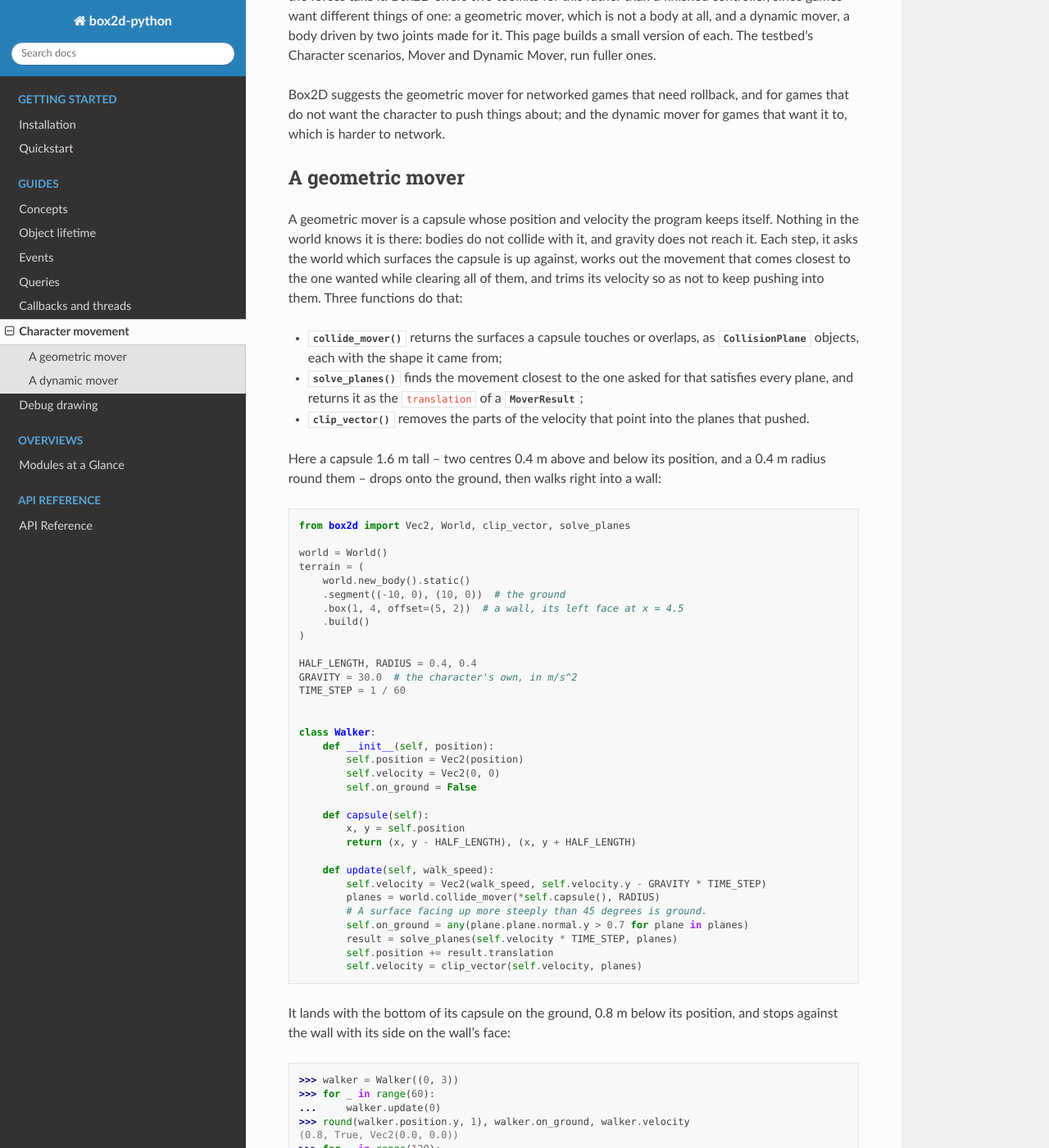
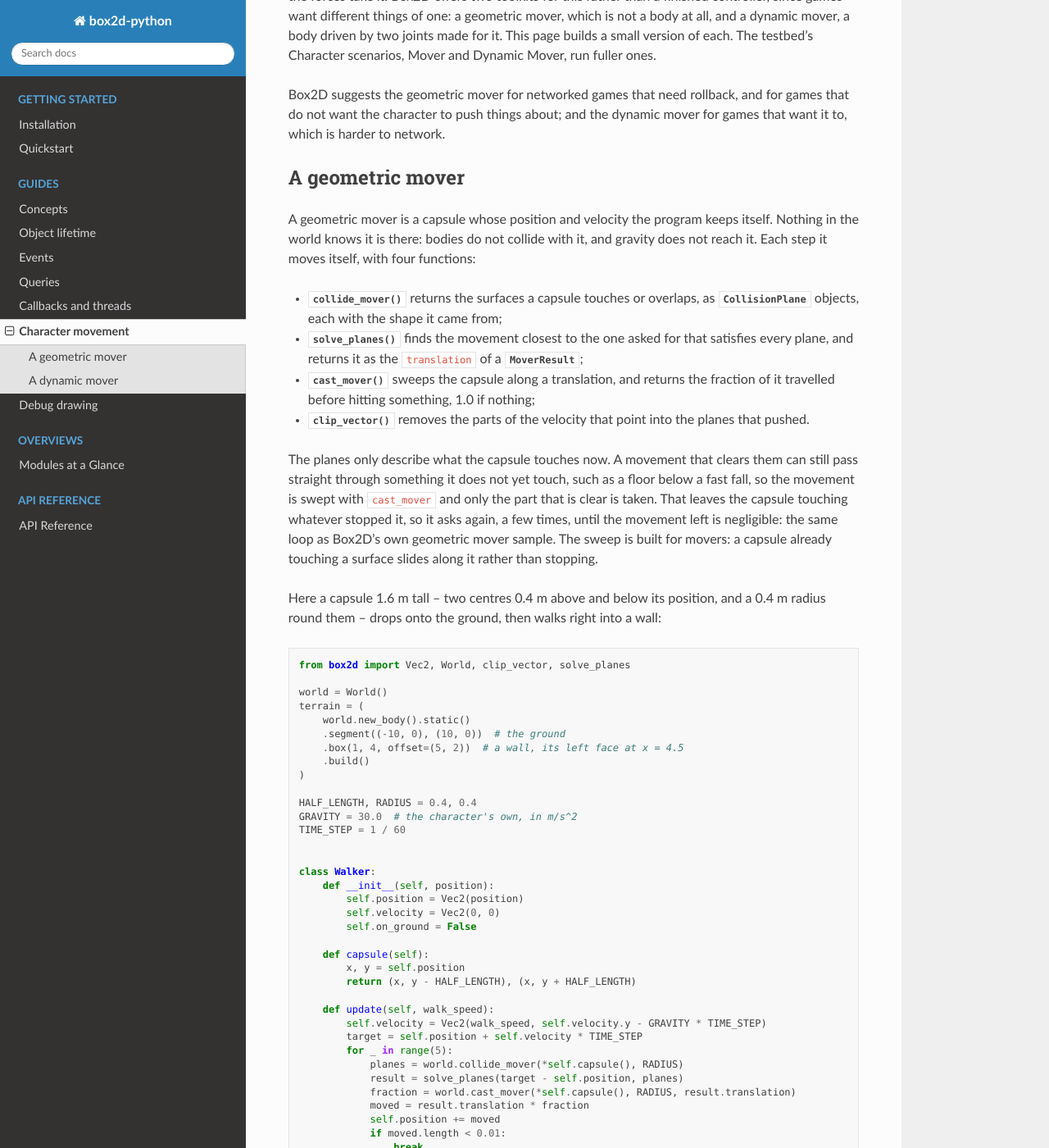
Before and after one commit to giorgosg/box2d-py, a Sphinx documentation site: the page built from docs/source/guides/character_movement.rst, in a window 1280 px wide and 1400 px high, scrolled down 224 px. Shown: the whole window at 82% size. Built offline with Sphinx 7.4.7 and the Read the Docs theme 3.1.0, drawn with Linux system fonts in a browser that asks for light colours; some of the changed text lies outside the part shown.

Commit message:
Address review of the guides
- Character movement: the geometric mover sweeps each solved movement with
  cast_mover and takes only the clear part, in Box2D's sample's loop of up to
  five passes, so a fast fall no longer passes through the ground; a
  doctest drops it from 30 m. The prose says the sweep is part of the loop.
  The pogo's ray notes that first_hit_only skips the character's own capsule.
- Concepts: the door stands on its hinge at the floor rather than hanging
  above it; the fixed step is justified as upstream does, by variable results
  being hard to debug; only a non-zero velocity wakes a body.
- Callbacks: when the broad phase consults custom_filter, and that
  continuous collision may too; queries during a step, cast_mover included;
  pile() destroys its world.
- Queries: queries during a step; static shapes fill a max_results cap
  first, shown; a raw float rounded.
- Events: Box2D 3.2 sweeps fast shapes and bullets against sensors.
- Worlds a page replaces are destroyed first.

Co-Authored-By: Claude Opus 5.5 <noreply@anthropic.com>

```diff
--- a/docs/source/guides/character_movement.rst
+++ b/docs/source/guides/character_movement.rst
@@ -19,10 +19,7 @@ A geometric mover
 
 A geometric mover is a capsule whose position and velocity the program keeps
 itself. Nothing in the world knows it is there: bodies do not collide with it,
-and gravity does not reach it. Each step, it asks the world which surfaces the
-capsule is up against, works out the movement that comes closest to the one
-wanted while clearing all of them, and trims its velocity so as not to keep
-pushing into them. Three functions do that:
+and gravity does not reach it. Each step it moves itself, with four functions:
 
 - :meth:`~box2d.world.World.collide_mover` returns the surfaces a capsule
   touches or overlaps, as :class:`~box2d.mover.CollisionPlane` objects, each
@@ -30,8 +27,20 @@ pushing into them. Three functions do that:
 - :func:`~box2d.mover.solve_planes` finds the movement closest to the one
   asked for that satisfies every plane, and returns it as the
   ``translation`` of a :class:`~box2d.mover.MoverResult`;
+- :meth:`~box2d.world.World.cast_mover` sweeps the capsule along a
+  translation, and returns the fraction of it travelled before hitting
+  something, 1.0 if nothing;
 - :func:`~box2d.mover.clip_vector` removes the parts of the velocity that
   point into the planes that pushed.
+
+The planes only describe what the capsule touches now. A movement that clears
+them can still pass straight through something it does not yet touch, such as
+a floor below a fast fall, so the movement is swept with ``cast_mover`` and
+only the part that is clear is taken. That leaves the capsule touching
+whatever stopped it, so it asks again, a few times, until the movement left is
+negligible: the same loop as Box2D's own geometric mover sample. The sweep is
+built for movers: a capsule already touching a surface slides along it rather
+than stopping.
 
 Here a capsule 1.6 m tall -- two centres 0.4 m above and below its position,
 and a 0.4 m radius round them -- drops onto the ground, then walks right into a
@@ -66,11 +75,17 @@ wall:
 
         def update(self, walk_speed):
             self.velocity = Vec2(walk_speed, self.velocity.y - GRAVITY * TIME_STEP)
-            planes = world.collide_mover(*self.capsule(), RADIUS)
-            # A surface facing up more steeply than 45 degrees is ground.
+            target = self.position + self.velocity * TIME_STEP
+            for _ in range(5):
+                planes = world.collide_mover(*self.capsule(), RADIUS)
+                result = solve_planes(target - self.position, planes)
+                fraction = world.cast_mover(*self.capsule(), RADIUS, result.translation)
+                moved = result.translation * fraction
+                self.position += moved
+                if moved.length < 0.01:
+                    break
+            # A surface no steeper than about 45 degrees is ground.
             self.on_ground = any(plane.plane.normal.y > 0.7 for plane in planes)
-            result = solve_planes(self.velocity * TIME_STEP, planes)
-            self.position += result.translation
             self.velocity = clip_vector(self.velocity, planes)
 
 It lands with the bottom of its capsule on the ground, 0.8 m below its
@@ -88,6 +103,18 @@ position, and stops against the wall with its side on the wall's face:
     >>> round(walker.position.x, 1), walker.velocity
     (4.1, Vec2(0.0, 0.0))
 
+Without the sweep, a walker dropped from higher up would be falling fast
+enough to step from above the ground to below it, never touching it, and fall
+for ever. With it, it lands:
+
+.. code-block:: python
+
+    >>> walker = Walker((-3, 30))
+    >>> for _ in range(120):
+    ...     walker.update(0)
+    >>> round(walker.position.y, 1), walker.on_ground
+    (0.8, True)
+
 The capsule is not stepped by the world, so ``update`` runs once per step, and
 the world's ``step`` moves only the bodies around it. A jump is a velocity set
 while ``on_ground``.
@@ -100,11 +127,8 @@ push into it, as into another character, and setting the second to False
 keeps the mover's speed through it. Each plane's ``shape`` says which surface
 it is, for deciding that, or for leaving planes out altogether.
 
-:meth:`~box2d.world.World.cast_mover` is the sweep to go with them: it moves
-the capsule along a translation and returns the fraction of it travelled
-before hitting something, 1.0 if nothing. It is built for movers, and lets a
-capsule already touching a surface slide along it rather than stop. Here, how
-far the walker could fall from 3 m up before landing:
+``cast_mover`` also answers questions of its own, such as how far the walker
+could fall from 3 m up before landing:
 
 .. code-block:: python
 
@@ -168,6 +193,8 @@ and destroying one a step costs little.
                 self.joint.destroy()
                 self.joint = None
             foot = character.get_world_point(FOOT)
+            # The ray starts inside the character's own capsule, which
+            # first_hit_only skips, as it does any shape a ray starts in.
             hits = world.cast_ray(foot, (0, -2 * REST_LENGTH), first_hit_only=True)
             if not hits:
                 self.impulse = self.speed = 0.0
--- a/docs/source/guides/events.rst
+++ b/docs/source/guides/events.rst
@@ -142,6 +142,10 @@ reports shapes that begin or stop overlapping it, as
 the ``sensor`` and the ``visitor``. A sensor may sit on a body of any type,
 including a static one, and never reports shapes on its own body. Box2D works
 out sensor overlaps at the end of the step, from where the shapes ended up.
+Since Box2D 3.2 it also sweeps fast shapes against static sensors, and
+bullets against every sensor not on a bullet, so a shape that crosses a
+sensor within a single step is still reported: it begins, and ends at the
+next step.
 
 A visitor is reported only if it also has ``enable_sensor_events``, so a shape
 made with it off passes through unseen. Here a ghost and a rock fall into a
```
Also changed, not shown: other parts of docs/source/guides/character_movement.rst (+1 -0 lines), other parts of docs/source/guides/events.rst (+2 -0 lines), docs/source/guides/callbacks_threading.rst (+15 -9 lines), docs/source/guides/concepts.rst (+12 -11 lines), docs/source/guides/queries.rst (+14 -8 lines).
